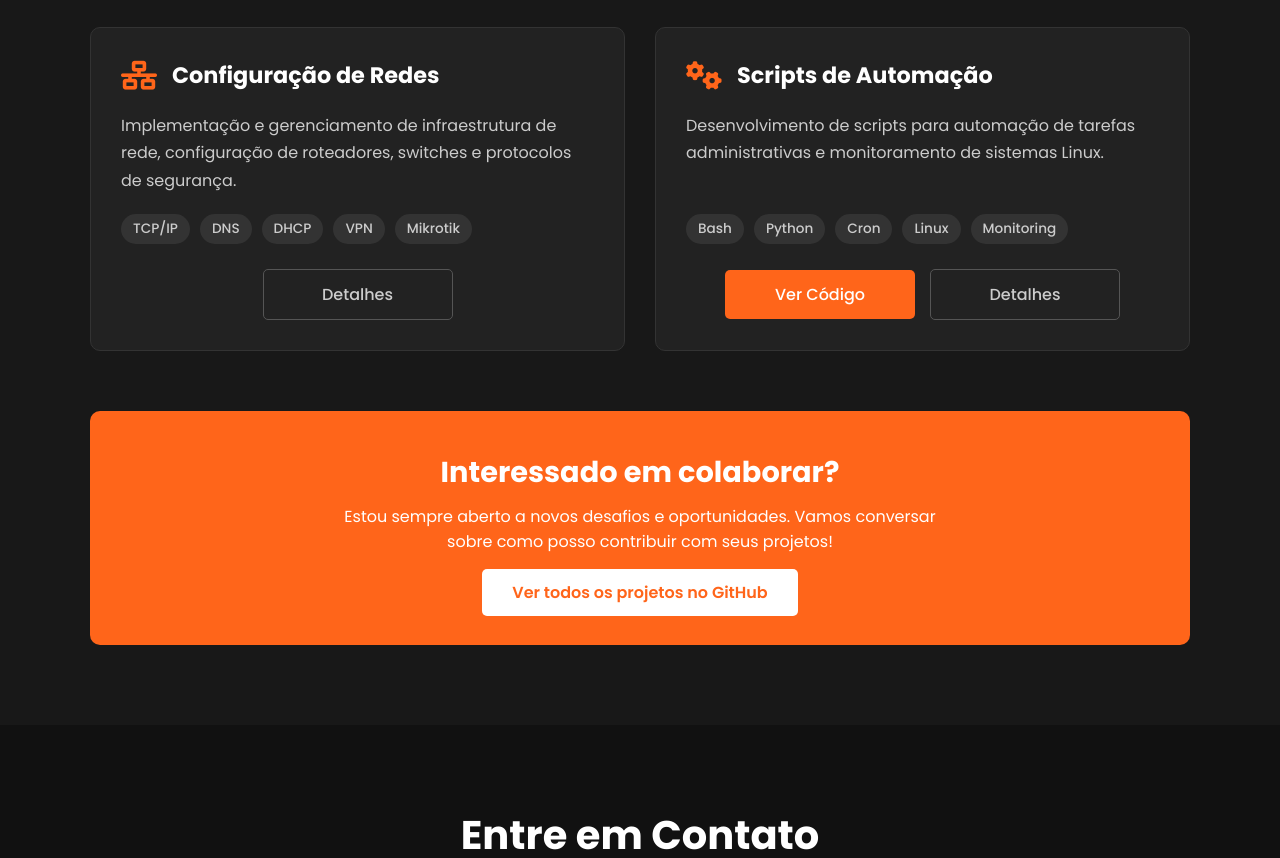
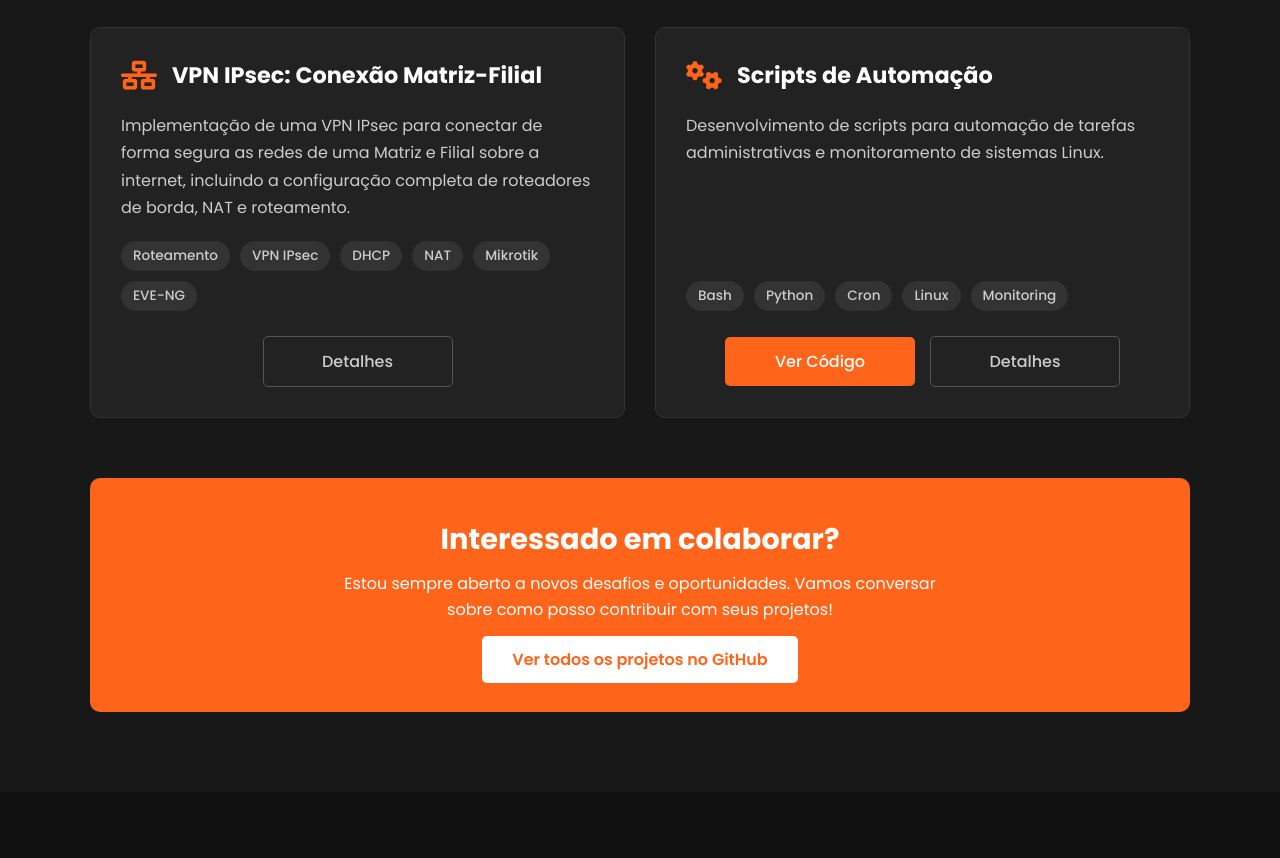
Before and after one commit to IsmaelSidney/ismael-barroso-portifolio, a plain HTML site: page index.html in a window 1280 px wide. Shown: the part 4367-5225 px from the top of the page. Drawn offline with Linux system fonts and the light colour scheme.

Commit message:
upload projeto redes

```diff
--- a/index.html
+++ b/index.html
@@ -257,19 +257,22 @@
                     <div class="project-card">
                         <div class="card-header">
                             <i class="fas fa-network-wired"></i>
-                            <h4>Configuração de Redes</h4>
+                            <h4>VPN IPsec: Conexão Matriz-Filial</h4>
                         </div>
-                        <p>Implementação e gerenciamento de infraestrutura de rede, configuração de roteadores, switches
-                            e protocolos de segurança.</p>
+                        <p>Implementação de uma VPN IPsec para conectar de forma segura as redes de uma Matriz e Filial
+                            sobre a internet, incluindo a configuração completa de roteadores de borda, NAT e
+                            roteamento.</p>
                         <div class="tech-pills">
-                            <span>TCP/IP</span>
-                            <span>DNS</span>
+                            <span>Roteamento</span>
+                            <span>VPN IPsec</span>
                             <span>DHCP</span>
-                            <span>VPN</span>
+                            <span>NAT</span>
                             <span>Mikrotik</span>
+                            <span>EVE-NG</span>
                         </div>
                         <div class="card-footer">
-                            <a href="#" class="btn-secondary">Detalhes</a>
+                            <a href="https://github.com/IsmaelSidney/VPN-IPsec-Site-to-Site-Mikrotik" target="_blank"
+                                rel="noopener noreferrer" class="btn-secondary">Detalhes</a>
                         </div>
                     </div>
 
```
